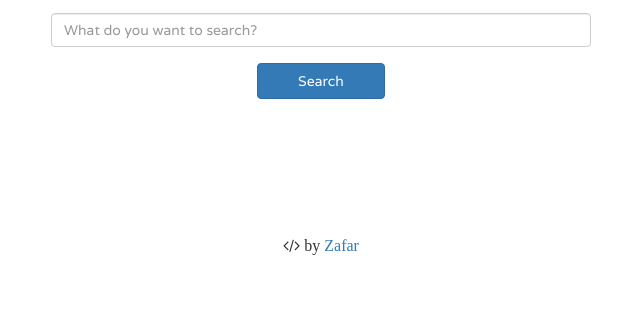
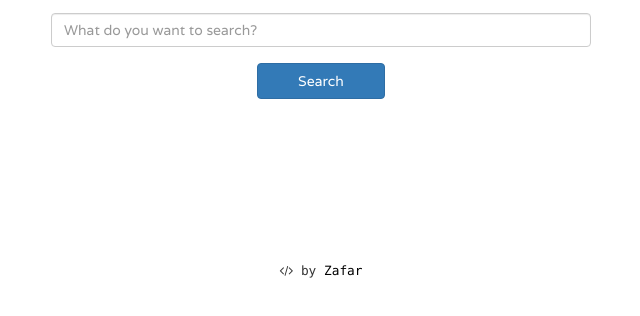
Before and after one commit to mdaz78/Wikipedia-Viewer, a plain HTML site: page index.html in a window 1280 px wide. Shown: the part 324-640 px from the top of the page, without its empty margins (319-959 px from the left). Drawn offline with nearby package versions, Linux system fonts and the light colour scheme.

Commit message:
Add style to the footer section

```diff
--- a/style.css
+++ b/style.css
@@ -52,3 +52,14 @@ ul {
 ul li {
     padding: 5px;
 }
+
+footer {
+    font-family: 'Monaco', sans-serif;
+    margin-top: 2%;
+    font-size: 0.8em;
+    margin-bottom: 1%;
+}
+
+footer a, footer a:hover {
+    color: black;
+}
```
